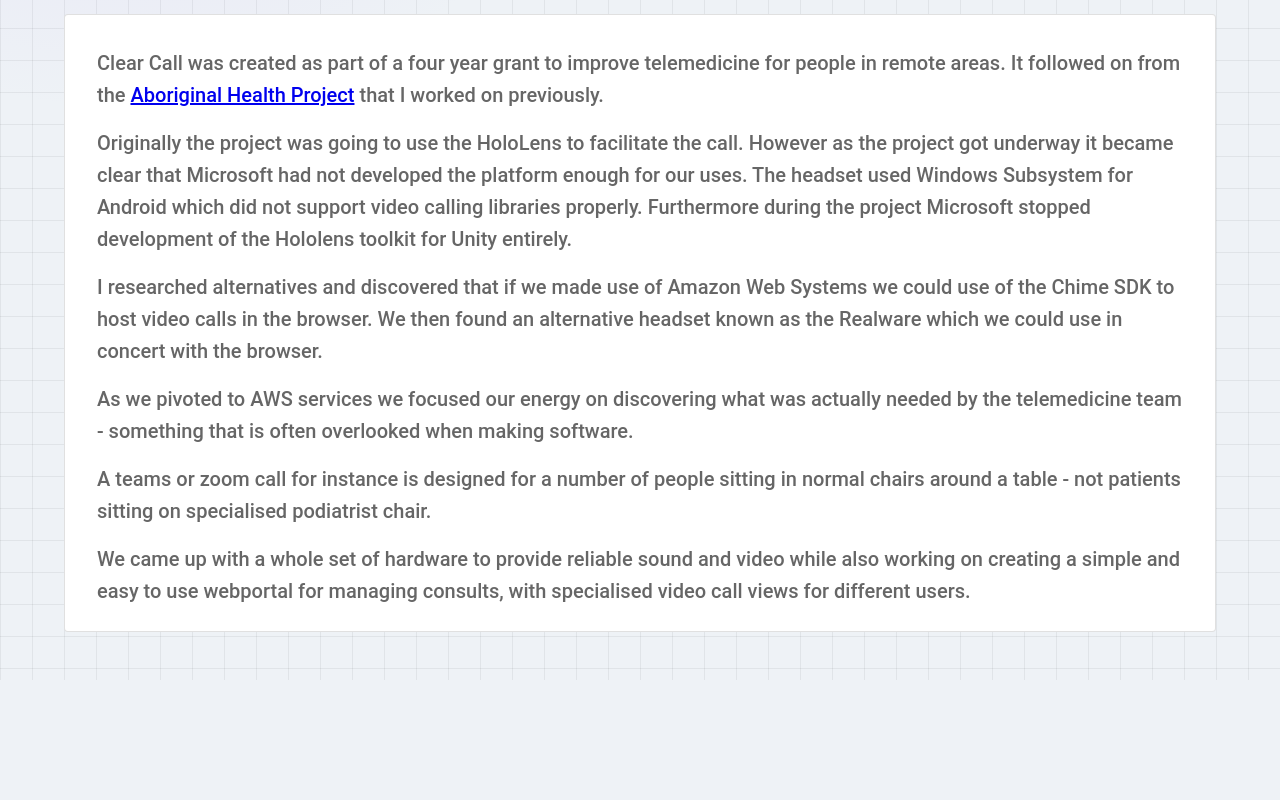
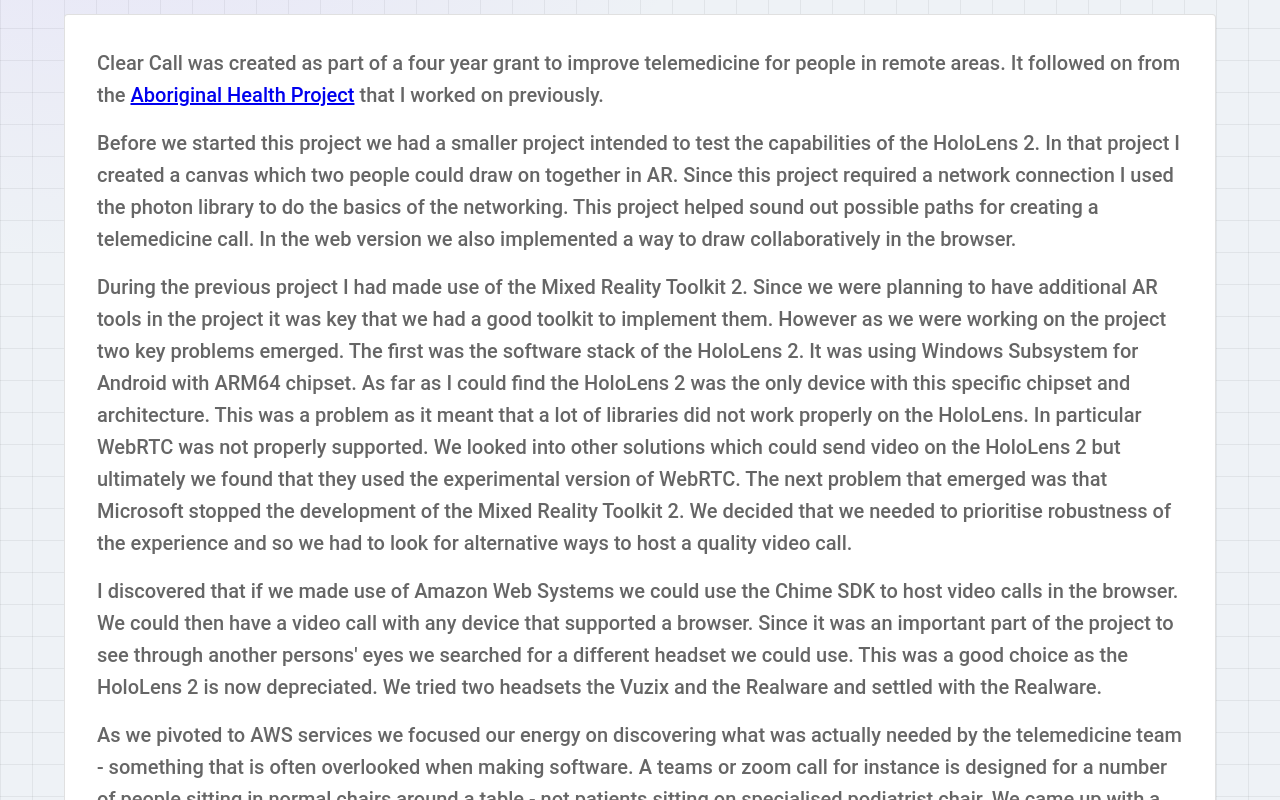
Before and after one commit to byronboskell/byronboskell.github.io, a React (Vite) app in the folder bbportfolio/: page /#/projects/telehealth in a window 1280 px wide. Shown: the part 580-1380 px from the top of the page. Before the commit the page ends 1260 px from the top, so only its background shows below. Built offline with nearby package versions, Linux system fonts and the light colour scheme.

Commit message:
clear-call-page: adding in more information.

```diff
--- a/bbportfolio/src/pages/clear-call-page.tsx
+++ b/bbportfolio/src/pages/clear-call-page.tsx
@@ -59,19 +59,41 @@ const ClearCallPage: React.FC = () => {
                                         Clear Call was created as part of a four year grant to improve telemedicine for people in remote areas. It followed on from the <Link to="/projects/ahp">Aboriginal Health Project</Link> that I worked on previously.
                                     </Typography>
                                     <Typography variant="h6" component="p" color="text.secondary">
-                                        Originally the project was going to use the HoloLens to facilitate the call. However as the project got underway it became clear that Microsoft had not developed the platform enough for our uses. The headset used Windows Subsystem for Android which did not support video calling libraries properly. Furthermore during the project Microsoft stopped development of the Hololens toolkit for Unity entirely.
+                                        Before we started this project we had a smaller project intended to test the capabilities of the HoloLens 2. In that project I created a canvas which two people could draw on together in AR.
+                                        Since this project required a network connection I used the photon library to do the basics of the networking.
+                                        This project helped sound out possible paths for creating a telemedicine call. In the web version we also implemented a way to draw collaboratively in the browser.
                                     </Typography>
                                     <Typography variant="h6" component="p" color="text.secondary">
-                                        I researched alternatives and discovered that if we made use of Amazon Web Systems we could use of the Chime SDK to host video calls in the browser. We then found an alternative headset known as the Realware which we could use in concert with the browser.
+                                        During the previous project I had made use of the Mixed Reality Toolkit 2.
+                                        Since we were planning to have additional AR tools in the project it was key that we had a good toolkit to implement them.
+                                        However as we were working on the project two key problems emerged.
+                                        The first was the software stack of the HoloLens 2. It was using Windows Subsystem for Android with ARM64 chipset. As far as I could find the HoloLens 2 was the only device with this specific chipset and architecture.
+                                        This was a problem as it meant that a lot of libraries did not work properly on the HoloLens. In particular WebRTC was not properly supported.
+                                        We looked into other solutions which could send video on the HoloLens 2 but ultimately we found that they used the experimental version of WebRTC.
+                                        The next problem that emerged was that Microsoft stopped the development of the Mixed Reality Toolkit 2.
+                                        We decided that we needed to prioritise robustness of the experience and so we had to look for alternative ways to host a quality video call.
+                                    </Typography>
+                                    <Typography variant="h6" component="p" color="text.secondary">
+                                        I discovered that if we made use of Amazon Web Systems we could use the Chime SDK to host video calls in the browser.
+                                        We could then have a video call with any device that supported a browser.
+                                        Since it was an important part of the project to see through another persons' eyes we searched for a different headset we could use.
+                                        This was a good choice as the HoloLens 2 is now depreciated.
+                                        We tried two headsets the Vuzix and the Realware and settled with the Realware.
                                     </Typography>
                                     <Typography variant="h6" component="p" color="text.secondary">
                                         As we pivoted to AWS services we focused our energy on discovering what was actually needed by the telemedicine team - something that is often overlooked when making software.
+                                        A teams or zoom call for instance is designed for a number of people sitting in normal chairs around a table - not patients sitting on specialised podiatrist chair.
+                                        We came up with a whole set of hardware to provide reliable sound and video while also working on creating a simple and easy to use webportal for managing consults, with specialised video call views for different users.
                                     </Typography>
                                     <Typography variant="h6" component="p" color="text.secondary">
-                                        A teams or zoom call for instance is designed for a number of people sitting in normal chairs around a table - not patients sitting on specialised podiatrist chair.
+                                        Even though we were forced to give up AR capabilities, we still managed to offer power extra capabilities.
+                                        My coworker developed an application which uses a 3d camera to capture images of foot wounds, which can then be transmitted to clinicians in the hospital who can use it to take measurements of wounds.
+                                        Since the models are saved we can compare the wounds to help decide if they are healing.
                                     </Typography>
+                                </Stack>
+                                <Stack spacing={2}>
                                     <Typography variant="h6" component="p" color="text.secondary">
-                                        We came up with a whole set of hardware to provide reliable sound and video while also working on creating a simple and easy to use webportal for managing consults, with specialised video call views for different users.
+                                        Clear call has already been used by patients and is helping them get better health outcomes.
                                     </Typography>
                                 </Stack>
                             </Stack>
```
